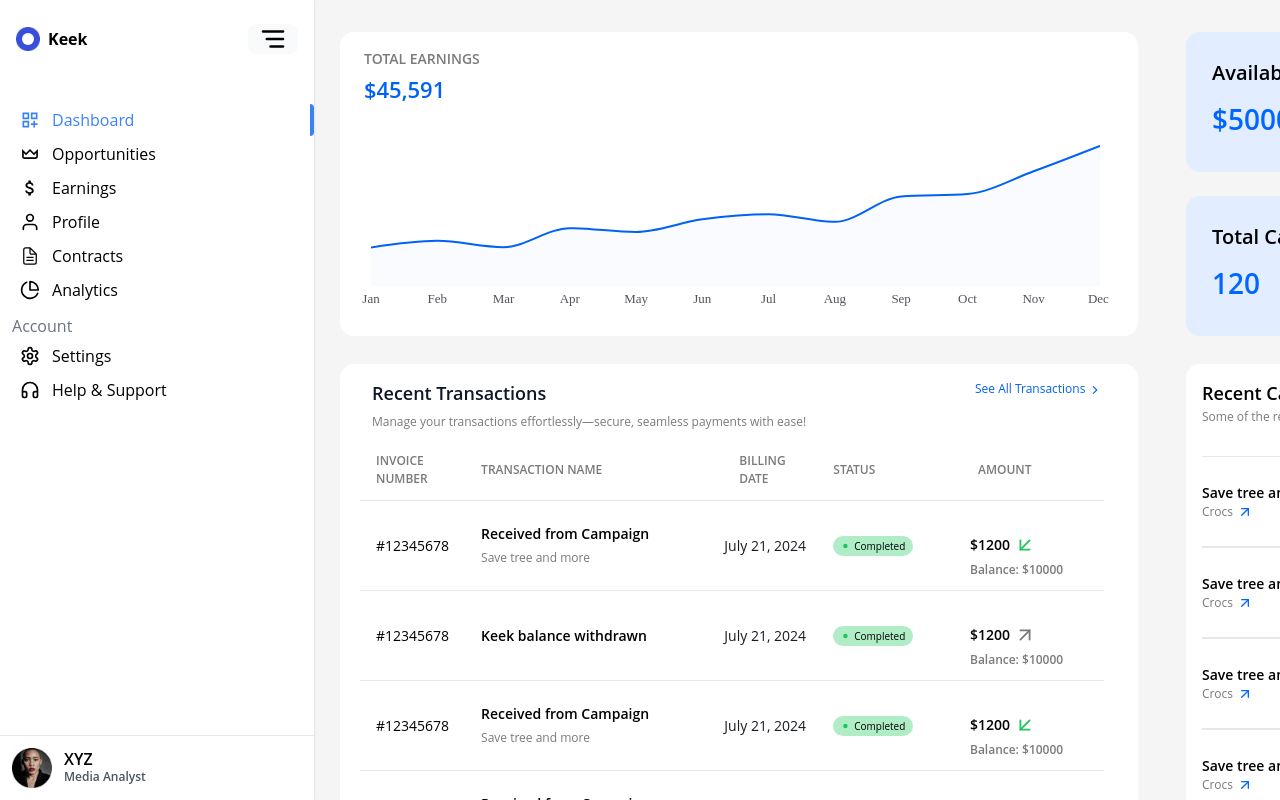
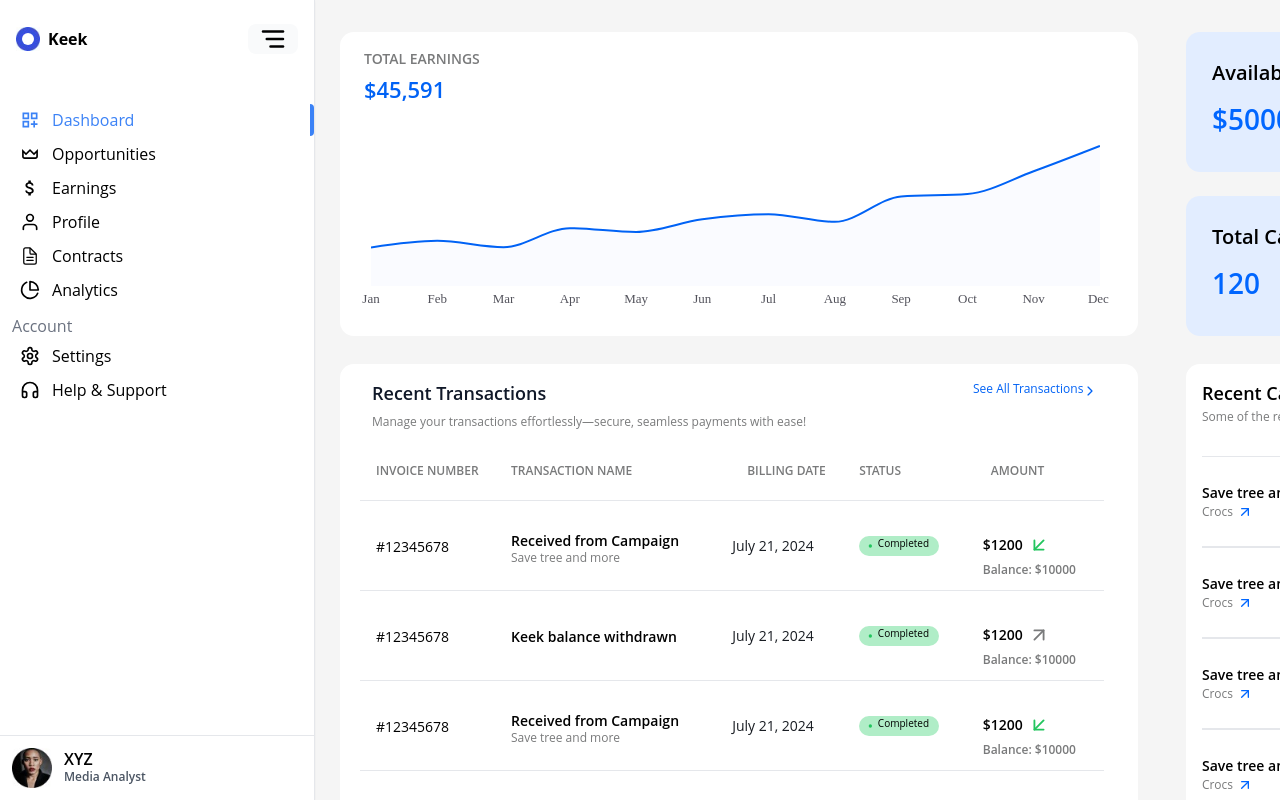
Before and after one commit to Tejas812002/Keek-Influencer, a React (Create React App) app: page / in a window 1280 px wide. Built offline with nearby package versions, Linux system fonts and the light colour scheme.

Commit message:
Dashboard Fixed

```diff
--- a/src/Manage/Dashboard/RecentCampaigns.jsx
+++ b/src/Manage/Dashboard/RecentCampaigns.jsx
@@ -69,11 +69,12 @@ const RecentCampaigns = ({ expanded }) => {
               </div>
               <div className=''>
                 <span
-                  className={`items-center flex  px-2 py-[2px] gap-1 rounded-[14px] text-[12px] font-normal font-body text-[#000000] ${campaign.status === 'Ongoing' ? 'bg-[#CFF9E3]' : 'bg-[#FFEAB0]'}`}
+                  className={`items-center flex  px-[8px] py-[4px] gap-1 rounded-[14px] text-[12px] font-normal font-body text-[#000000] ${campaign.status === 'Ongoing' ? 'bg-[#B0EDC7] w-[76px] ' : 'bg-[#FFEAB0] w-[71px] '}`}
                 >
                   <GoDotFill style={{ color: campaign.status === 'Ongoing' ? '#22C55E' : '#FACC15' }} />
 
                   {campaign.status}
+
                 </span>
               </div>
             </div>
--- a/src/Manage/Dashboard/RecentTransactions.jsx
+++ b/src/Manage/Dashboard/RecentTransactions.jsx
@@ -74,10 +74,10 @@ const RecentTransactions = ({ expanded }) => {
               <text className=' relative    text-[12px]  font-normal font-body text-[#797A7B]'>Manage your transactions effortlessly—secure, seamless payments with ease!</text>
             </div>
           </div>
-          <div className='flex   '>
-            <text className='text-[12px] w-[130px] h-[21px] font-medium font-body text-[#0062F5] flex gap-1'>See All Transactions
-              <span> <IoIosArrowForward className=" text-[#0062F5] mt-1" /> </span>
+          <div className='flex  w-[132px] h-[21px]  '>
+            <text className='text-[12px]  h-[21px] font-medium font-body text-[#0062F5] flex '>See All Transactions
             </text>
+              <span> <IoIosArrowForward className=" text-[#0062F5] w-[14px] h-[14px] mt-1" /> </span>
           </div>
         </div>
 
@@ -85,39 +85,89 @@ const RecentTransactions = ({ expanded }) => {
           <table class={` ml-5 mt-7 border-b ${expanded ? '  w-[744px]' : '  w-[950px]'}`}>
             <thead>
               <tr class="bg-card border-b h-[60px]  text-left">
-                <th class="py-2 px-4 text-[12px] font-semibold font-body text-[#797A7B] ">INVOICE NUMBER</th>
-                <th class="py-2 px-4 text-[12px] font-semibold font-body text-[#797A7B]">TRANSACTION NAME</th>
-                <th class="py-2 px-4 text-[12px] font-semibold font-body text-[#797A7B]">BILLING DATE</th>
-                <th class="py-2 px-4 text-[12px] font-semibold font-body text-[#797A7B]">STATUS</th>
-                <th class="py-2 px-4 text-[12px] font-semibold font-body text-[#797A7B]">AMOUNT</th>
+                <th class="py-2 px-4 text-[12px] font-semibold font-body text-[#797A7B] ">
+                <div className=' w-[103px] h-[16px]'>
+                  INVOICE NUMBER
+                  </div>
+
+                  </th>
+                <th class=" py-2 px-4 text-[12px] font-semibold font-body text-[#797A7B]">
+                  <div className=' w-[122px] h-[16px]'>
+
+                  TRANSACTION NAME
+                  </div>
+
+                  </th>
+
+                <th class="py-2 px-4 text-[12px] font-semibold font-body text-[#797A7B]">
+                <div className=' w-[80px] h-[16px]'>
+
+                  BILLING DATE
+                  </div>
+
+                  </th>
+                <th class="py-2 px-4 text-[12px] font-semibold font-body text-[#797A7B]">
+                <div className=' w-[44px] h-[16px]'>
+                  STATUS
+                  </div>
+
+                  </th>
+                <th class="py-2 px-4 text-[12px] font-semibold font-body text-[#797A7B]">
+                <div className=' w-[54px] h-[16px]'>
+
+                  AMOUNT
+                  </div>
+                  </th>
               </tr>
             </thead>
             <tbody className={`${expanded ? '  w-[744px]' : '  w-[950px]'} h-[360px]`}>
               {transactions.map((transaction, index) => (
                 <tr key={index} className="border-b h-[90px]">
-                  <td className="py-2 px-4 w-[74px] h-[19px] text-[14px] font-normal font-body">{transaction.id}</td>
+                  <td className="py-2 px-4 w-[74px] h-[19px] text-[14px] font-normal font-body">
+                    <div className=" w-[74px] h-[19px] ">
+                    {transaction.id}
+
+                    </div>
+
+                    </td>
                   <td className=" px-4 h-[35px] gap-[4px] font-semibold font-body   ">
                     <div className='  text-[14px] '>
-                      <span className='mt-7'>{transaction.name}</span>
+                      <span className='mt-7'>
+                        <div className="w-[169px] h-[19px] ">
+
+                        {transaction.name}
+                        </div>
+                        </span>
                     </div>
                     {transaction.campaign && (
-                      <div>
-                        <span className='text-[12px]  font-normal font-body text-[#797A7B]'>{transaction.campaign}</span>
-                      </div>
+                        <span className='text-[12px]  font-normal font-body text-[#797A7B]'>
+
+                        <div className=" w-[169px] h-[12px]">
+                          {transaction.campaign}
+
+                    </div>
+                          </span>
                     )}
+
                   </td>
                   <td className=" text-[14px] w-[94px] h-[22px] font-normal font-body text-[#191D23]">{transaction.date}</td>
                   <td className="py-2 px-4">
-                    <span className={`inline-flex items-center w-[80px] h-[20px] px-2  text-[10px] font-normal font-body rounded-full gap-1`}
-                      style={{ backgroundColor: transaction.status === 'Pending' ? '#FFEAB0' : '#B0EDC7' }}>
-                      <GoDotFill style={{ color: transaction.status === 'Pending' ? '#FACC15' : '#22C55E' }} />
+                    <span className={`inline-flex items-center w-[80px] h-[20px] px-[8px] py-[0px]  text-[10px] font-normal font-body rounded-full gap-1`}
+                      style={{ backgroundColor: transaction.status === 'Pending' ? '#FFEAB0 ' : '#B0EDC7' }}>
+                      <GoDotFill style={{ color: transaction.status === 'Pending' ? '#FACC15 ' : '#22C55E' }} />
+                      <div className="w-[80px] h-[20px]  ">
+
                       {transaction.status}
+                      </div>
                     </span>
                   </td>
                   <td className="py-2 px-2 pt-7 ">
                     <div className='w-[94px] h-[42px]'>
-                      <div className=' flex gap-1'>
-                        <span className="text-[14px] font-semibold font-body">{transaction.amount}</span>
+                      <div className=' flex gap-1 w-[92px] h-[22px]  '>
+                        <span className="text-[14px] w-[41px] h-[19px] font-semibold font-body">
+
+                          {transaction.amount}
+                          </span>
                         {transaction.arrowType === 'down' ? (
                           <FiArrowDownLeft className='text-[#22C55E] text-[22px]' />
                         ) : (
@@ -125,7 +175,7 @@ const RecentTransactions = ({ expanded }) => {
                         )}
                       </div>
                       <div>
-                        <span className="text-[12px] font-semibold font-body text-[#797A7B]">Balance: {transaction.balance}</span>
+                        <span className="text-[12px] w-[92px] h-[16px] font-semibold font-body text-[#797A7B]">Balance: {transaction.balance}</span>
                       </div>
                     </div>
                   </td>
```
